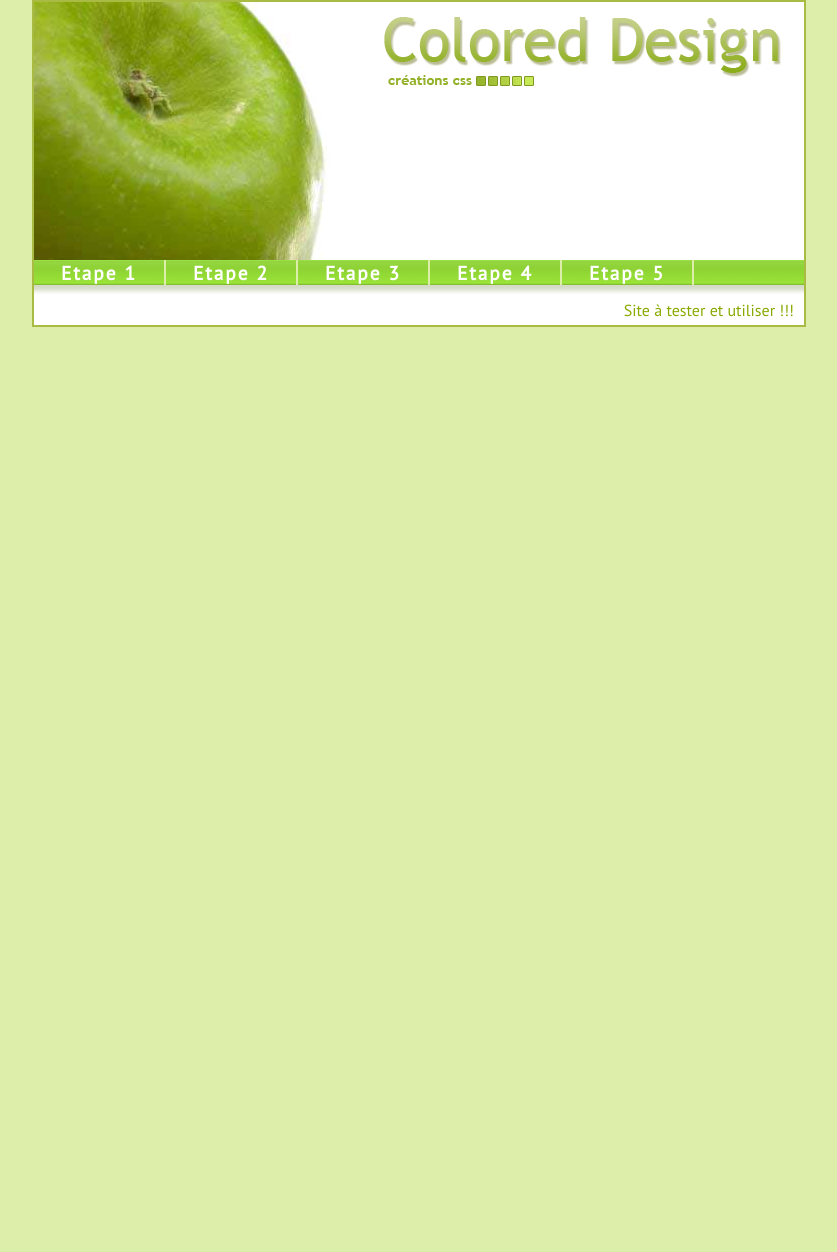
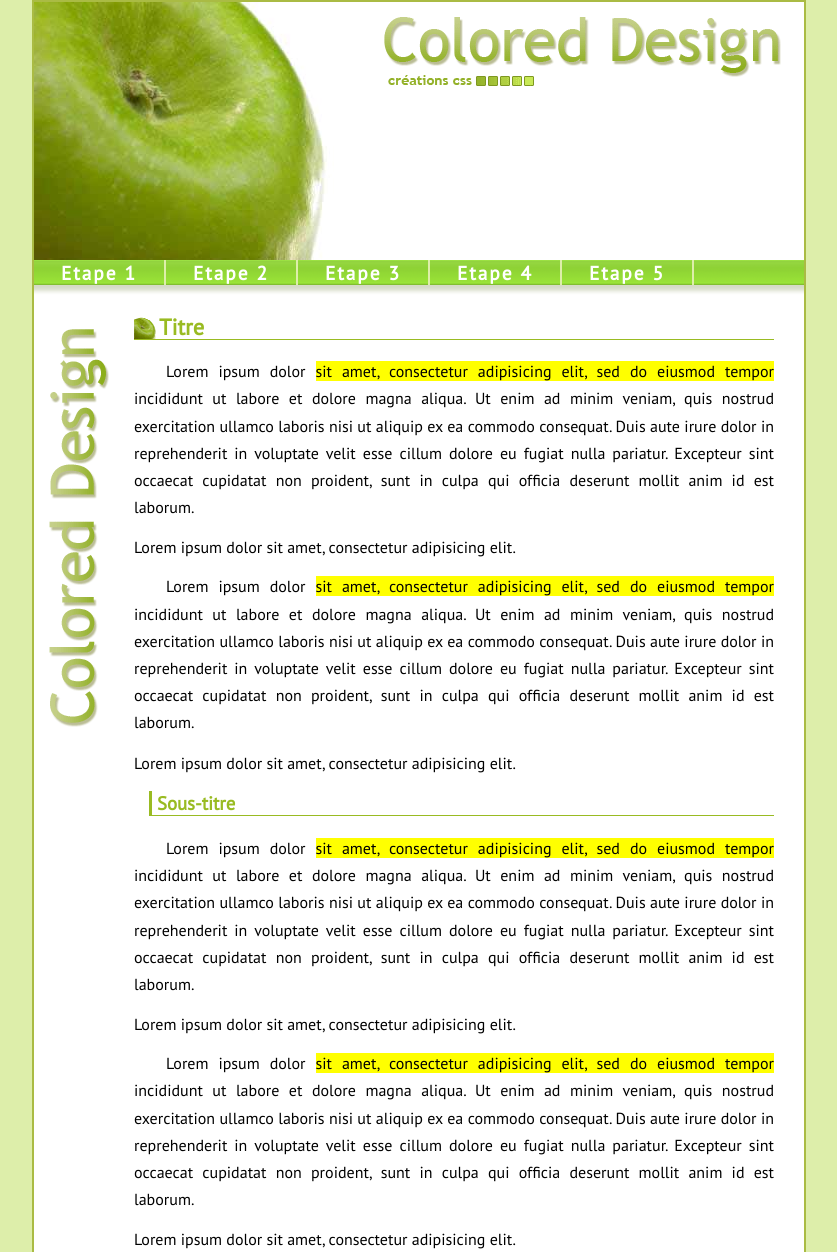
Before and after one commit to DfrtJulien/Exercice-Pomme, a plain HTML site: page corriger.html in a window 1280 px wide. Shown: the top 1252 px of the page, without its empty margins (221-1058 px from the left). Before the commit the page ends 800 px from the top, so only its background shows below. Drawn offline with Linux system fonts and the light colour scheme.

Commit message:
Corrier de l'exercice de la Pomme

```diff
--- a/corriger.html
+++ b/corriger.html
@@ -4,7 +4,7 @@
         <meta charset="UTF-8">
         <meta name="viewport" content="width=device-width, initial-scale=1.0">
         <title>Pomme</title>
-        <link rel="stylesheet" href="/css/corriger.css">
+        <link rel="stylesheet" href="css/corriger.css">
         <link href="https://fonts.googleapis.com/css?family=PT+Sans" rel="stylesheet">
     </head>
     <body>
@@ -25,6 +25,19 @@
                     </ul>
                 </nav>
             </header>
+            <main>
+                <h2>Titre</h2>
+                <p>Lorem ipsum dolor <mark>sit amet, consectetur adipisicing elit, sed do eiusmod tempor</mark> incididunt ut labore et dolore magna aliqua. Ut enim ad minim veniam, quis nostrud exercitation ullamco laboris nisi ut aliquip ex ea commodo consequat. Duis aute irure dolor in reprehenderit in voluptate velit esse cillum dolore eu fugiat nulla pariatur. Excepteur sint occaecat cupidatat non proident, sunt in culpa qui officia deserunt mollit anim id est laborum.</p>
+                <span>Lorem ipsum dolor sit amet, consectetur adipisicing elit.</span>
+                <p>Lorem ipsum dolor <mark>sit amet, consectetur adipisicing elit, sed do eiusmod tempor</mark> incididunt ut labore et dolore magna aliqua. Ut enim ad minim veniam, quis nostrud exercitation ullamco laboris nisi ut aliquip ex ea commodo consequat. Duis aute irure dolor in reprehenderit in voluptate velit esse cillum dolore eu fugiat nulla pariatur. Excepteur sint occaecat cupidatat non proident, sunt in culpa qui officia deserunt mollit anim id est laborum.</p>
+                <span>Lorem ipsum dolor sit amet, consectetur adipisicing elit.</span>
+
+                <h3>Sous-titre</h3>
+                <p>Lorem ipsum dolor <mark>sit amet, consectetur adipisicing elit, sed do eiusmod tempor</mark> incididunt ut labore et dolore magna aliqua. Ut enim ad minim veniam, quis nostrud exercitation ullamco laboris nisi ut aliquip ex ea commodo consequat. Duis aute irure dolor in reprehenderit in voluptate velit esse cillum dolore eu fugiat nulla pariatur. Excepteur sint occaecat cupidatat non proident, sunt in culpa qui officia deserunt mollit anim id est laborum.</p>
+                <span>Lorem ipsum dolor sit amet, consectetur adipisicing elit.</span>
+                <p>Lorem ipsum dolor <mark>sit amet, consectetur adipisicing elit, sed do eiusmod tempor</mark> incididunt ut labore et dolore magna aliqua. Ut enim ad minim veniam, quis nostrud exercitation ullamco laboris nisi ut aliquip ex ea commodo consequat. Duis aute irure dolor in reprehenderit in voluptate velit esse cillum dolore eu fugiat nulla pariatur. Excepteur sint occaecat cupidatat non proident, sunt in culpa qui officia deserunt mollit anim id est laborum.</p>
+                <span>Lorem ipsum dolor sit amet, consectetur adipisicing elit.</span>
+            </main>
             <footer>Site à tester et utiliser !!!</footer>
         </div>
     </body>
--- a/css/corriger.css
+++ b/css/corriger.css
@@ -69,3 +69,33 @@ footer{
 	text-align: right;
 	color: #8a0;
 }
+
+main{
+    padding: 0 30px 0 100px;
+    background-image: url(../img/bg_page.gif);
+    background-repeat: no-repeat;
+    background-position: 15px 15px;/*crée un espace à gauche et à droite de l'image*/
+}
+
+main h2{
+    padding-left: 25px;/*on décale le texte en fonction de l'image*/
+    line-height: 25px;/*on décale le texte en fonction de l'image avec un interligne*/
+    font-size: 1.4em;/*on précise une taille de police*/
+    background: url(../img/little_apple.gif) no-repeat left bottom;/* une petite image*/
+    color: #9b2;/*couleur au texte*/
+    border-bottom: 1px solid #9b2;/*bordure du bas avec couleur*/
+}
+
+main p{
+    text-align: justify ;/*alignement justifié*/
+    text-indent: 2em ;/*indentation supérieure à l'état normal pour aérer le tout*/
+    line-height: 1.7em ;/*hauteur de ligne supérieure à l'état normal pour aérer le tout*/
+}
+
+main h3{
+    margin-left: 15px ;
+    padding-left: 5px ;
+    border-bottom: 1px solid #9b2 ;
+    border-left: 3px solid #9b2 ;
+    color: #9b2 ;
+}
```
Also changed, not shown: css/style.css (+6 -2 lines), index.html (+1 -1 lines).
